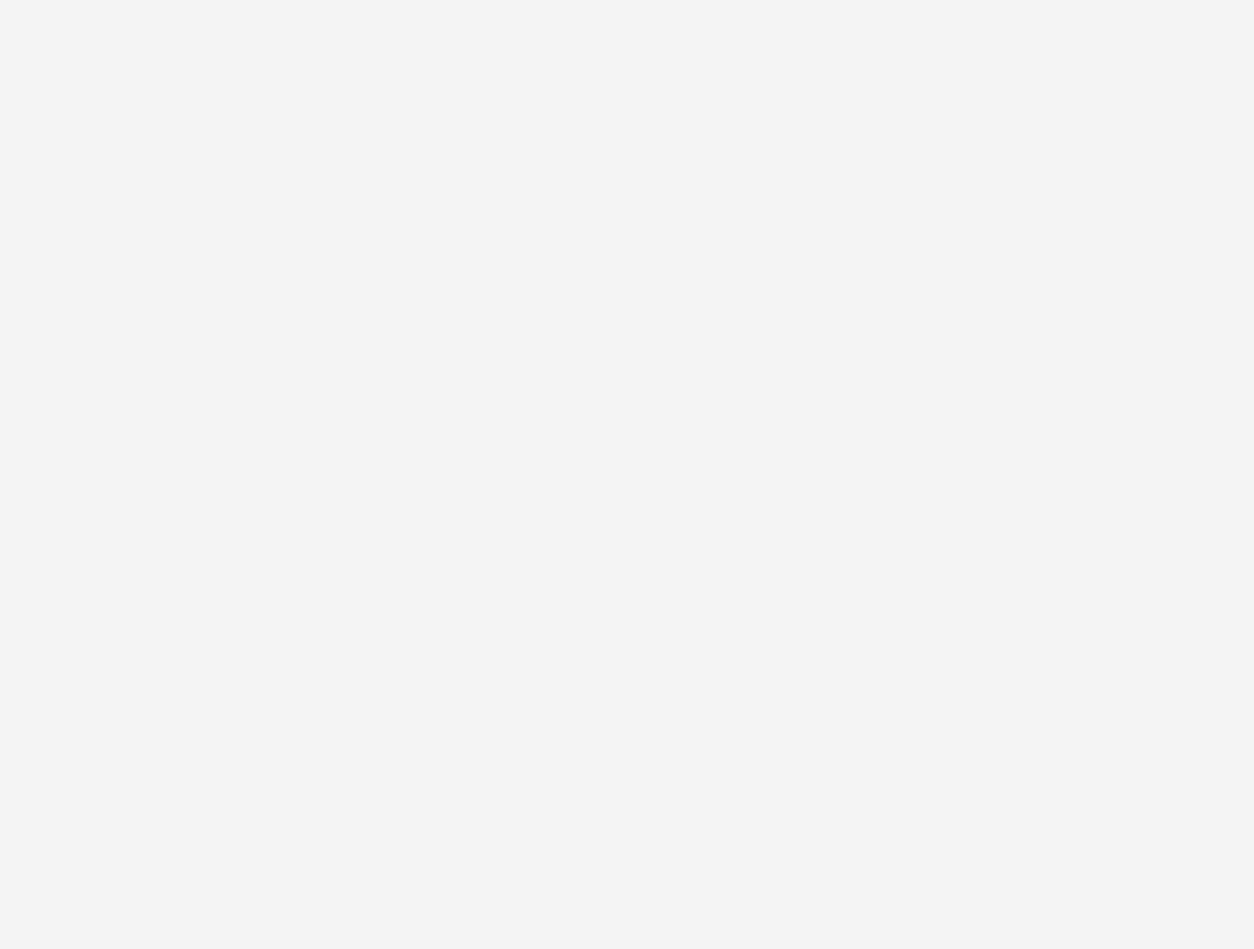
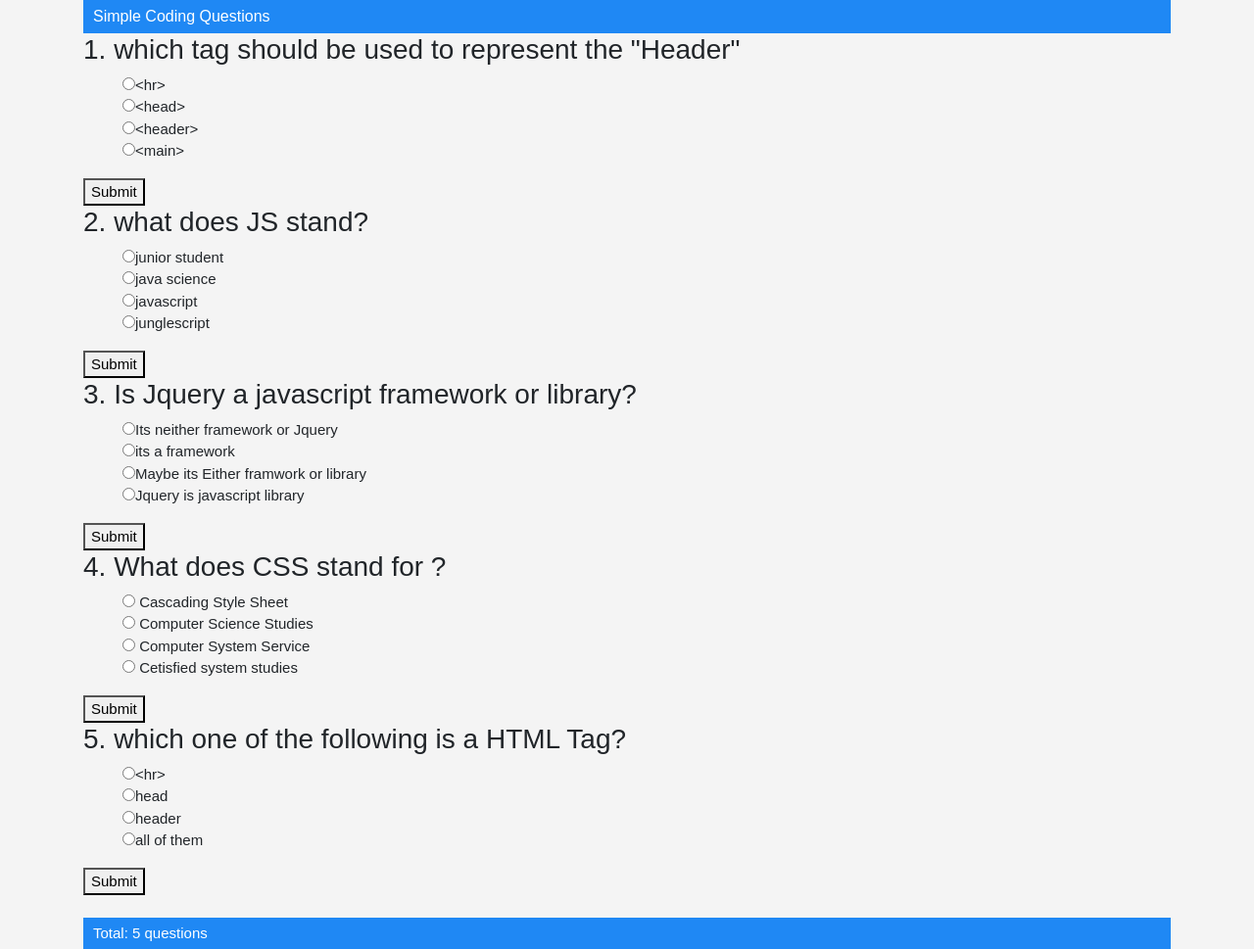
Before and after one commit to AbdiOmar/qiuzhtml, a plain HTML site: page index.html in a window 1280 px wide. Shown: the whole page at 98% size. Before the commit the page ends 800 px from the top, so only its background shows below. Drawn offline with nearby package versions, Linux system fonts and the light colour scheme.

Commit message:
add header tag and class to index.html

```diff
--- a/index.html
+++ b/index.html
@@ -1,11 +1,88 @@
+<!DOCTYPE html>
 <html>
 <head>
   <script src="https://code.jquery.com/jquery-3.3.1.slim.min.js" integrity="sha384-q8i/X+965DzO0rT7abK41JStQIAqVgRVzpbzo5smXKp4YfRvH+8abtTE1Pi6jizo" crossorigin="anonymous"></script>
 <title>Quiz Board</title>
+<meta charset="utf-8">
+<meta name="viewport" content="width=device-width, initial-scale=1.0">
 <link href="css/bootstrap.css" rel="stylesheet" type="text/css">
 </head>
 <body>
 <script src="scriptcode.js"></script>
 <link href="css/Styles.css" rel="stylesheet" type="text/css">
+
+<div class="container">
+
+<header>
+  <div class="pull-left">Simple Coding Questions</div>
+</header>
+  <main>
+
+   <form class="questionForm" id="q1" data-qustion="1">
+     <h3>1. which tag should be used to represent the "Header"</h3>
+      <ul>
+       <li><input type="radio" name="q1" vale="a" />&lt;hr&gt</li>
+       <li><input type="radio" name="q1" vale="b" />&lt;head&gt</li>
+       <li><input type="radio" name="q1" vale="c" />&lt;header&gt</li>
+       <li><input type="radio" name="q1" vale="d" />&lt;main&gt</li>
+      </ul>
+      <button id="submit">Submit</button>
+   </form>
+
+
+   <form class="questionForm" id="q2" data-qustion="2">
+     <h3>2. what does JS stand?</h3>
+      <ul>
+       <li><input type="radio" name="q2" vale="a" />junior student</li>
+       <li><input type="radio" name="q2" vale="b" />java science</li>
+       <li><input type="radio" name="q2" vale="c" />javascript</li>
+       <li><input type="radio" name="q2" vale="d" />junglescript</li>
+      </ul>
+      <button id="submit">Submit</button>
+   </form>
+
+
+   <form class="questionForm" id="q3" data-qustion="3">
+     <h3>3. Is Jquery a javascript framework or library?</h3>
+      <ul>
+       <li><input type="radio" name="q3" vale="a" />Its neither framework or Jquery</li>
+       <li><input type="radio" name="q3" vale="b" />its a framework</li>
+       <li><input type="radio" name="q3" vale="c" />Maybe its Either framwork or library</li>
+       <li><input type="radio" name="q3" vale="d" />Jquery is javascript library</li>
+      </ul>
+      <button id="submit">Submit</button>
+   </form>
+
+
+   <form class="questionForm" id="q4" data-qustion="4">
+
+     <h3>4. What does CSS stand for ?</h3>
+      <ul>
+       <li><input type="radio" name="q4" vale="a" /> Cascading Style Sheet</li>
+       <li><input type="radio" name="q4" vale="b" /> Computer Science Studies</li>
+       <li><input type="radio" name="q4" vale="c" /> Computer System Service</li>
+       <li><input type="radio" name="q4" vale="d" /> Cetisfied system studies</li>
+      </ul>
+      <button id="submit">Submit</button>
+   </form>
+   <form class="questionForm" id="q5" data-qustion="5">
+      <h3>5. which one of the following is a HTML Tag?</h3>
+       <ul>
+        <li><input type="radio" name="q5" vale="a" />&lt;hr&gt</li>
+        <li><input type="radio" name="q5" vale="b" />head</li>
+        <li><input type="radio" name="q5" vale="c" />header</li>
+        <li><input type="radio" name="q5" vale="d" />all of them</li>
+       </ul>
+       <button id="submit">Submit</button>
+    </form>
+<div id="results"></div>
+<br>
+<footer>
+
+<div class="pull-left">Total: 5 questions</div>
+
+</footer>
+ </main>
+</div>
 </body>
 </html>
```
